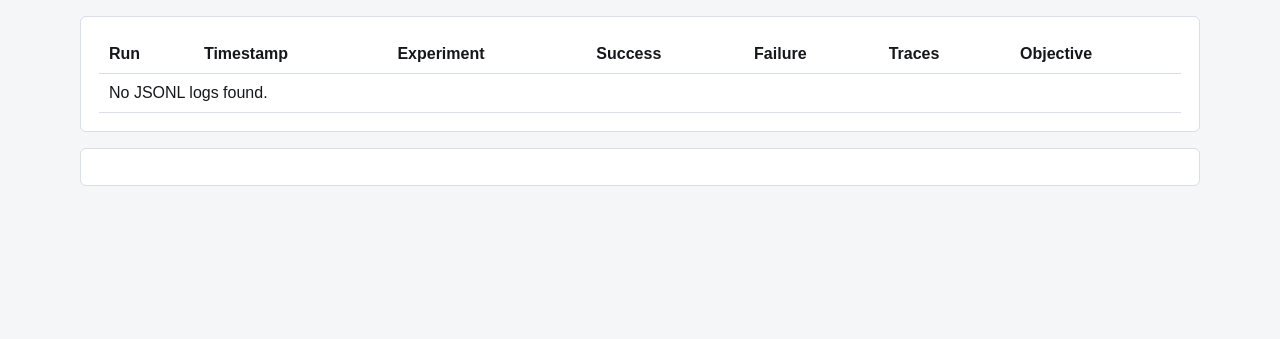
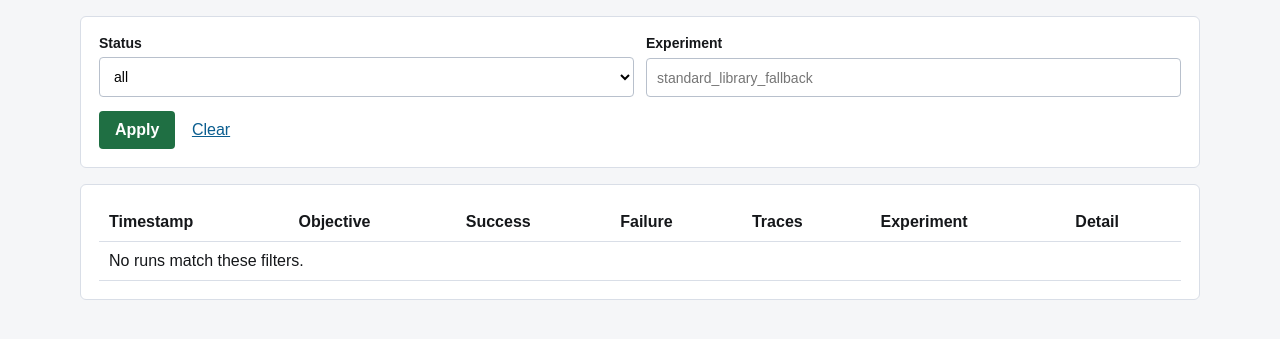
Before and after one commit to Slyog/lightwell-runtime-agent, a FastAPI app: page /history in a window 1280 px wide. Shown: the part 52-391 px from the top of the page. Run offline with FastAPI, Linux system fonts and the light colour scheme.

Commit message:
Add run history inspection UI

```diff
--- a/app.py
+++ b/app.py
@@ -60,6 +60,27 @@ def clamp_max_attempts(value: str) -> int:
     except (TypeError, ValueError):
         return 1
     return max(1, min(5, number))
+
+
+def filter_runs(runs, status: str = "", experiment: str = ""):
+    filtered = []
+    for run_item in runs:
+        if status == "success" and run_item["success"] is not True:
+            continue
+        if status == "failure" and run_item["success"] is not False:
+            continue
+        if experiment and run_item.get("experiment") != experiment:
+            continue
+        filtered.append(run_item)
+    return filtered
+
+
+def status_options(selected: str) -> str:
+    labels = [("", "all"), ("success", "success"), ("failure", "failure")]
+    return "\n".join(
+        f'<option value="{esc(value)}"{" selected" if value == selected else ""}>{esc(label)}</option>'
+        for value, label in labels
+    )
 
 
 @app.get("/", response_class=HTMLResponse)
@@ -136,20 +157,30 @@ def render_result(result: dict, mode: str, max_attempts: int, base_url: str) ->
 
 
 @app.get("/history", response_class=HTMLResponse)
-def history():
+def history(request: Request):
+    status_filter = request.query_params.get("status", "")
+    if status_filter not in {"", "success", "failure"}:
+        status_filter = ""
+    experiment_filter = request.query_params.get("experiment", "").strip()
     rows = []
-    for run_item in list_runs(LOG_DIR):
+    for run_item in filter_runs(list_runs(LOG_DIR), status_filter, experiment_filter):
         success = "unknown" if run_item["success"] is None else str(run_item["success"]).lower()
         rows.append(
-            f'<tr><td><a href="/history/{esc(run_item["run_id"])}">{esc(run_item["run_id"])}</a></td>'
-            f"<td>{esc(run_item['timestamp'])}</td>"
+            f"<tr><td>{esc(run_item['timestamp'])}</td>"
+            f"<td>{esc(run_item['objective'])}</td>"
+            f"<td>{esc(success)}</td>"
+            f"<td>{esc(run_item['failure_category'])}</td>"
+            f"<td>{esc(run_item['trace_count'])}</td>"
             f"<td>{esc(run_item['experiment'] or '')}</td>"
-            f"<td>{esc(success)}</td>"
-            f"<td>{esc(run_item['failure_category'] or '')}</td>"
-            f"<td>{esc(run_item['trace_count'])}</td>"
-            f"<td>{esc(run_item['objective'])}</td></tr>"
+            f'<td><a href="/history/{esc(run_item["run_id"])}">detail</a></td></tr>'
         )
-    return render_template("history.html", title="History", rows="\n".join(rows) or '<tr><td colspan="7">No JSONL logs found.</td></tr>', summary="")
+    return render_template(
+        "history.html",
+        title="History",
+        rows="\n".join(rows) or '<tr><td colspan="7">No runs match these filters.</td></tr>',
+        status_options=status_options(status_filter),
+        experiment_filter=esc(experiment_filter),
+    )
 
 
 @app.get("/history/{run_id}", response_class=HTMLResponse)
@@ -170,7 +201,7 @@ def run_detail(run_id: str):
         timestamp=esc(run_item["timestamp"]),
         experiment=esc(run_item["experiment"] or ""),
         success=esc(success),
-        failure_category=esc(run_item["failure_category"] or ""),
+        failure_category=esc(run_item["failure_category"]),
         attempts=esc(run_item["attempts"]),
         trace_ids=esc(trace_ids),
         observations=esc(observations),
--- a/static/style.css
+++ b/static/style.css
@@ -79,6 +79,11 @@ button {
   cursor: pointer;
 }
 
+.clear-link {
+  display: inline-block;
+  margin-left: 12px;
+}
+
 .grid,
 .result-grid,
 .two {
--- a/templates/history.html
+++ b/templates/history.html
@@ -13,26 +13,37 @@
       <nav><a href="/">New run</a></nav>
     </header>
 
+    <form action="/history" method="get" class="panel">
+      <div class="grid">
+        <label>
+          Status
+          <select name="status">$status_options</select>
+        </label>
+        <label>
+          Experiment
+          <input name="experiment" value="$experiment_filter" placeholder="standard_library_fallback">
+        </label>
+      </div>
+      <button type="submit">Apply</button>
+      <a class="clear-link" href="/history">Clear</a>
+    </form>
+
     <section class="panel">
       <table>
         <thead>
           <tr>
-            <th>Run</th>
             <th>Timestamp</th>
-            <th>Experiment</th>
+            <th>Objective</th>
             <th>Success</th>
             <th>Failure</th>
             <th>Traces</th>
-            <th>Objective</th>
+            <th>Experiment</th>
+            <th>Detail</th>
           </tr>
         </thead>
         <tbody>$rows</tbody>
       </table>
     </section>
-
-    <section class="panel summary">
-      $summary
-    </section>
   </main>
 </body>
 </html>
```
Also changed, not shown: history_reader.py (+6 -3 lines).
